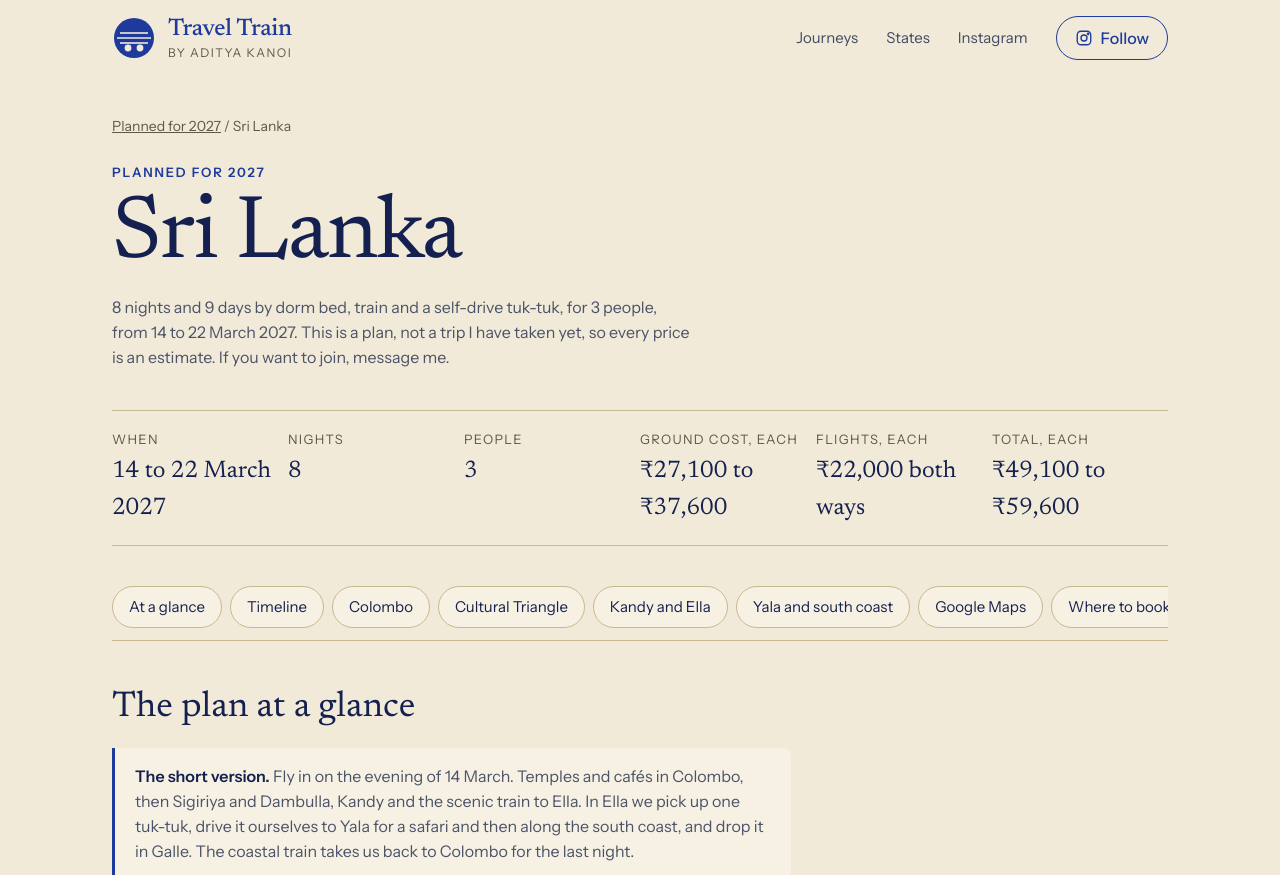
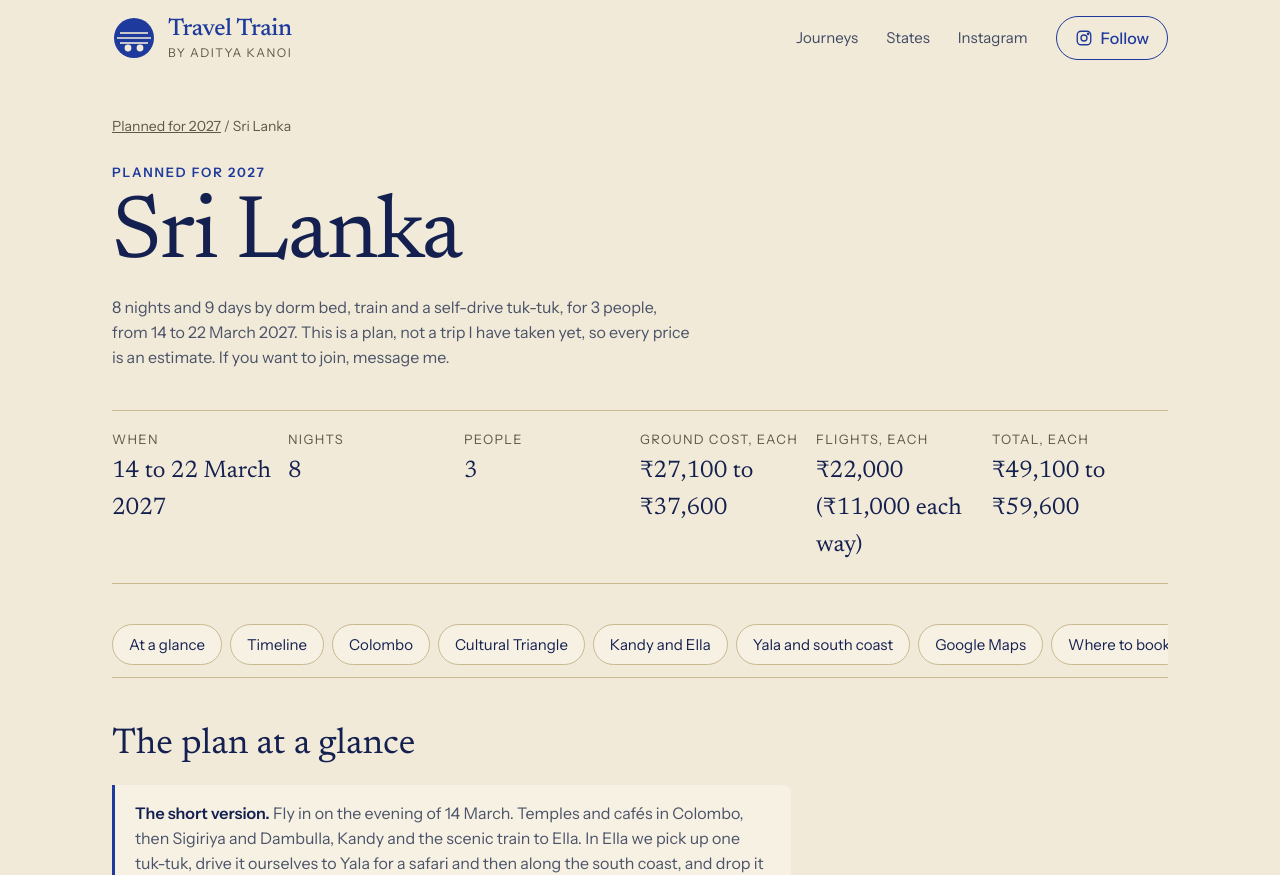
Before and after one commit to gdncomm-aditya-kanoi/Travel-Train, a Jekyll site: the page built from plans/sri-lanka.html, in a window 1280 px wide and 900 px high, cut to the strip 0-875 px from the top of the window. Built offline with Jekyll 4.4.1, drawn with Linux system fonts in a browser that asks for light colours; some of the changed text lies outside the part shown.

Commit message:
Sri Lanka plan: show the flight cost as 11,000 each way
Co-Authored-By: Claude <noreply@anthropic.com>

```diff
--- a/plans/sri-lanka.html
+++ b/plans/sri-lanka.html
@@ -17,7 +17,7 @@ permalink: /plans/sri-lanka/
 <div><dt>Nights</dt><dd>8</dd></div>
 <div><dt>People</dt><dd>3</dd></div>
 <div><dt>Ground cost, each</dt><dd>₹27,100 to ₹37,600</dd></div>
-<div><dt>Flights, each</dt><dd>₹22,000 both ways</dd></div>
+<div><dt>Flights, each</dt><dd>₹22,000 (₹11,000 each way)</dd></div>
 <div><dt>Total, each</dt><dd>₹49,100 to ₹59,600</dd></div>
 </dl>
 </header>
@@ -340,7 +340,7 @@ permalink: /plans/sri-lanka/
 <tr><td>Yala safari</td><td>An afternoon jeep with the park fee, at the SAARC package price of about USD 30</td><td>9,400 to 10,700</td><td>₹2,650 to ₹3,000</td></tr>
 <tr><td>Tickets, SIM, buffer</td><td>Sigiriya, Dambulla and Tooth temple tickets, a SIM, the swing, water, tips</td><td>11,500 to 16,500</td><td>₹3,250 to ₹4,650</td></tr>
 <tr><td><strong>Total, without flights</strong></td><td></td><td><strong>96,300 to 1,34,000</strong></td><td><strong>₹27,100 to ₹37,600</strong></td></tr>
-<tr><td>Flights</td><td>IndiGo, both ways</td><td></td><td>₹22,000</td></tr>
+<tr><td>Flights</td><td>IndiGo, ₹11,000 each way</td><td></td><td>₹22,000</td></tr>
 <tr><td><strong>Total with flights</strong></td><td></td><td></td><td><strong>₹49,100 to ₹59,600</strong></td></tr>
 </tbody></table></div>
 <div class="callout"><strong>Check the tuk-tuk.</strong> Three people and their bags in one tuk-tuk is tight, so ask the company which model fits. If it does not, two tuk-tuks cost about ₹10,600 to ₹11,800 each, which is about ₹5,300 to ₹5,900 more than the figure above. The USD 50 cover that removes the USD 150 excess is not in the numbers. To drive, you need your Indian licence, a physical International Driving Permit and the local permit stamped for 3-wheelers (about LKR 3,600 from AA Ceylon in Colombo, or through the company). Tuk-tuks are limited to 40 km/h.</div>
```
